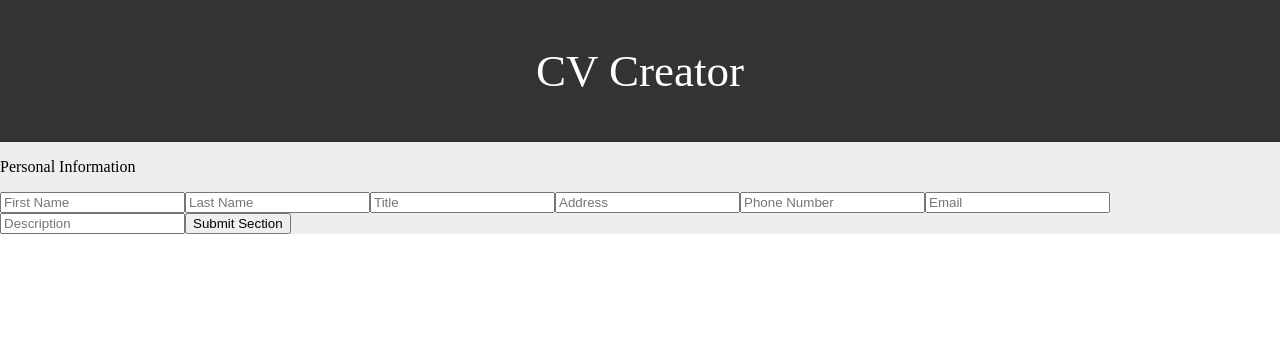
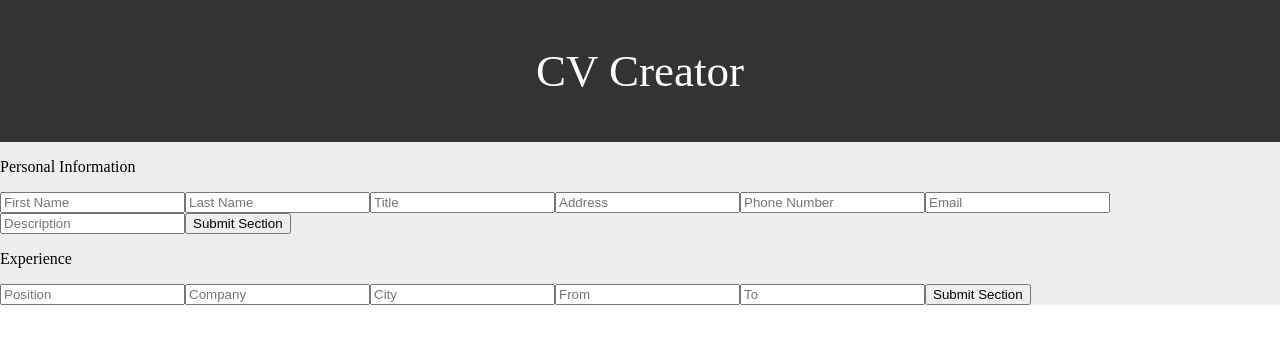
Before and after one commit to VladSava16/CV-Application, a React (Create React App) app: page / in a window 1280 px wide. Shown: the top 344 px of the page. Built offline with nearby package versions, Linux system fonts and the light colour scheme.

Commit message:
Add input + render of experience info

```diff
--- a/src/App.js
+++ b/src/App.js
@@ -1,6 +1,7 @@
 import React, { Component } from 'react';
 import Header from './components/header';
 import PersonalInfo from './components/PersonalInfo';
+import Experience from './components/Experience';
 
 export default class App extends Component{
     constructor(props){
@@ -14,6 +15,11 @@ export default class App extends Component{
             phoneNo: "",
             email: "",
             description: "",
+            position: "",
+            company: "",
+            city: "",
+            from: "",
+            to: "",
         }
     }
 
@@ -29,8 +35,19 @@ export default class App extends Component{
         })
     }
 
-    renderPersonalDetails = () => {
+    handleExperienceInformation = (formState) => {
+        this.setState({
+            position: formState.target.position.value,
+            company: formState.target.company.value,
+            city: formState.target.city.value,
+            from: formState.target.from.value,
+            to: formState.target.to.value,
+        })
+    }
+
+    renderDetails = () => {
         return(
+            <div className="result">
                 <div className="personalInfo">
                     <div className="firstName">{this.state.firstName}</div>
                     <div className="lastName">{this.state.lastName}</div>
@@ -40,6 +57,14 @@ export default class App extends Component{
                     <div className="email">{this.state.email}</div>
                     <div className="description">{this.state.description}</div>
                 </div>
+                <div className="experienceInfo">
+                    <div className="position">{this.state.position}</div>
+                    <div className="company">{this.state.company}</div>
+                    <div className="city">{this.state.city}</div>
+                    <div className="from">{this.state.from}</div>
+                    <div className="to">{this.state.to}</div>
+                </div>
+            </div>
         );
     }
 
@@ -48,7 +73,8 @@ export default class App extends Component{
             <div id="content">
                 <Header />
                 <PersonalInfo handlePersonalInformation = {this.handlePersonalInfo}/>
-                {this.renderPersonalDetails()}
+                <Experience handleExperienceInformation = {this.handleExperienceInformation} />
+                {this.renderDetails()}
             </div>
         );
     }
--- /dev/null
+++ b/src/components/Experience.js
@@ -0,0 +1,26 @@
+import React, {Component} from "react";
+
+export default class Experience extends Component{
+    constructor(props){
+        super(props);
+    }
+    submitData = (e) =>{
+        e.preventDefault();
+        this.props.handleExperienceInformation(e);
+    }
+    render(){
+        return(
+            <div className="experienceInfo">
+                <p className="sectionHeader">Experience</p>
+                <form onSubmit = {this.submitData}>
+                    <input type="text" name="position" placeholder="Position"/>
+                    <input type="text" name="company" placeholder="Company"/>
+                    <input type="text" name="city" placeholder="City"/>
+                    <input type="text" name="from" placeholder="From"/>
+                    <input type="text" name="to" placeholder="To"/>
+                    <button type="submit">Submit Section</button>
+                </form>
+            </div>
+        );
+    }
+}
--- a/src/components/PersonalInfo.js
+++ b/src/components/PersonalInfo.js
@@ -3,15 +3,6 @@ import React, { Component } from 'react';
 export default class PersonalInfo extends Component{
     constructor(props){
         super(props);
-        this.state = {
-            firstName: "",
-            lastName: "",
-            title: "",
-            address: "",
-            phoneNo: "",
-            email: "",
-            description: "",
-        }
     }
 
     submitData = (e) =>{
```
Lines whose indentation alone changed are shown as unchanged.
